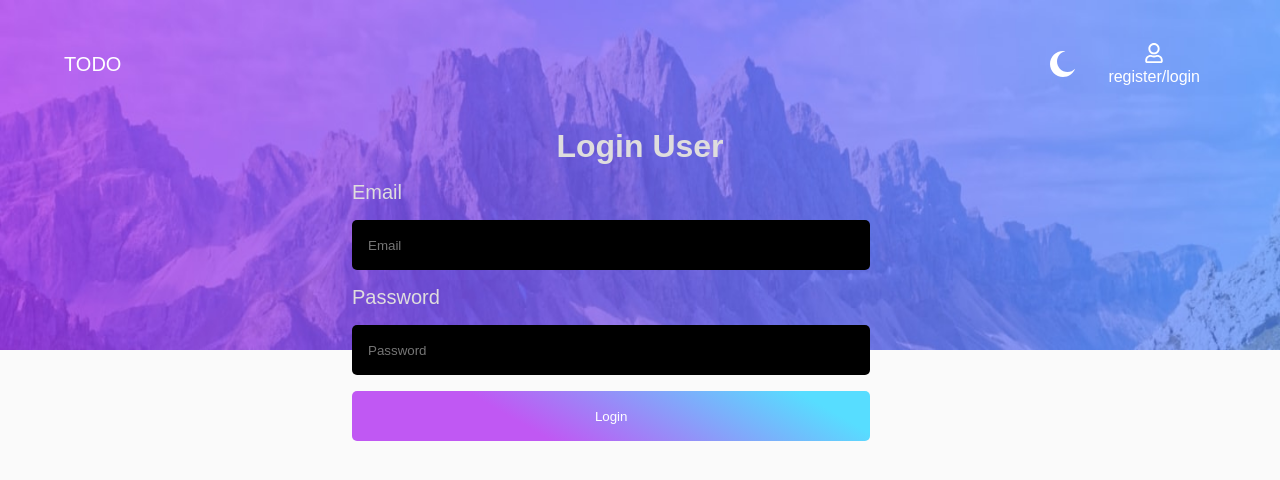
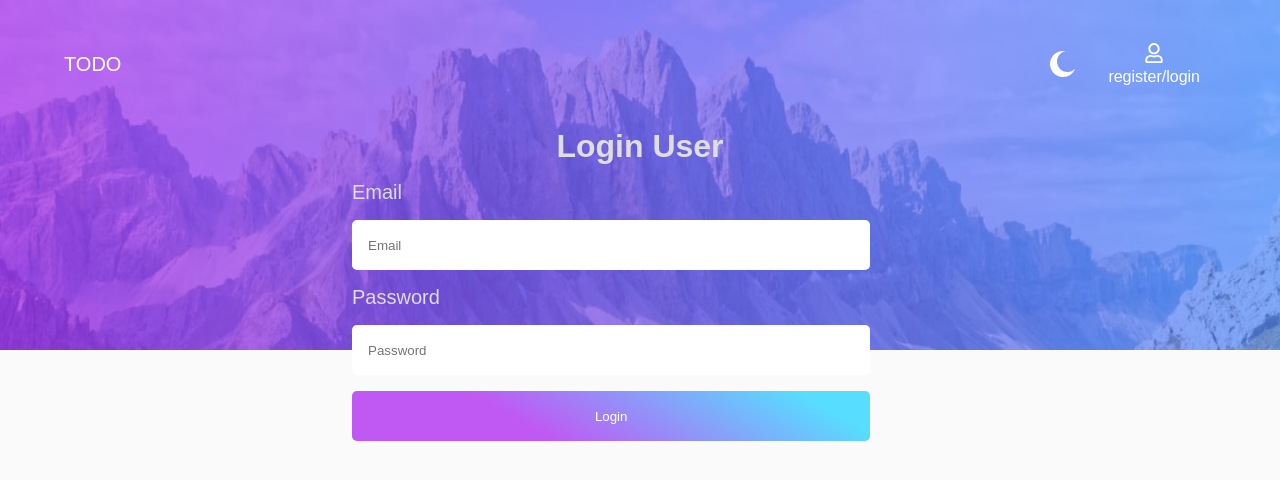
Before and after one commit to Aditya-Mane007/todo-app-frontend, a React (Create React App) app: page /login in a window 1280 px wide. Shown: the top 480 px of the page. Built offline with nearby package versions, Linux system fonts and the light colour scheme.

Commit message:
text Color error fixed

```diff
--- a/src/App.css
+++ b/src/App.css
@@ -144,7 +144,7 @@ svg {
   outline: none;
   border: none;
   padding: 0rem 1rem;
-  background-color: var(--text);
+  background-color: white;
 }
 .form-control .btn {
   cursor: pointer;
```
